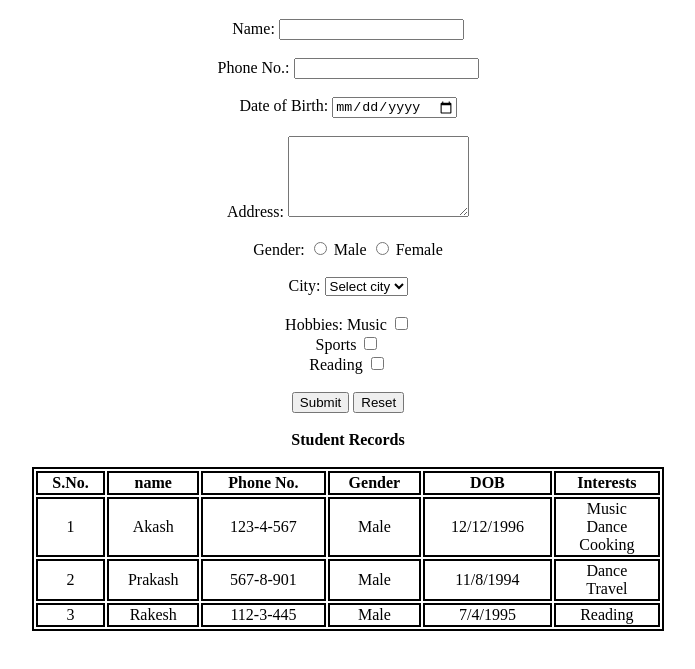
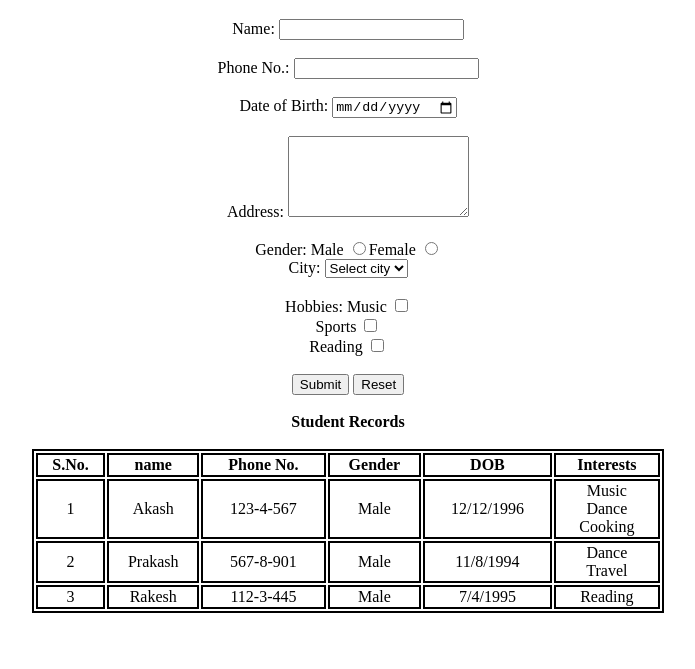
Before and after one commit to radhika-narang/Assignment2, a plain HTML site: page index.html in a window 1280 px wide. Shown: the part 61-730 px from the top of the page, without its empty margins (292-987 px from the left). Drawn offline with Linux system fonts and the light colour scheme.

Commit message:
Update index.html

```diff
--- a/index.html
+++ b/index.html
@@ -45,11 +45,11 @@
         <!--GENDER-->
             <label for="Gender">Gender:</label>
 
-            <input type="radio" id="Male" name="Gender" value="Male">
             <label for="Male">Male</label>
+            <input type="radio" id="Male" name="Gender" value="Male"
 
-            <input type="radio" id="Female" name="Gender" value="Female">
             <label for="Female">Female</label>
+            <input type="radio" id="Female" name="Gender" value="Female"
             <br>
             <br>
 
```
